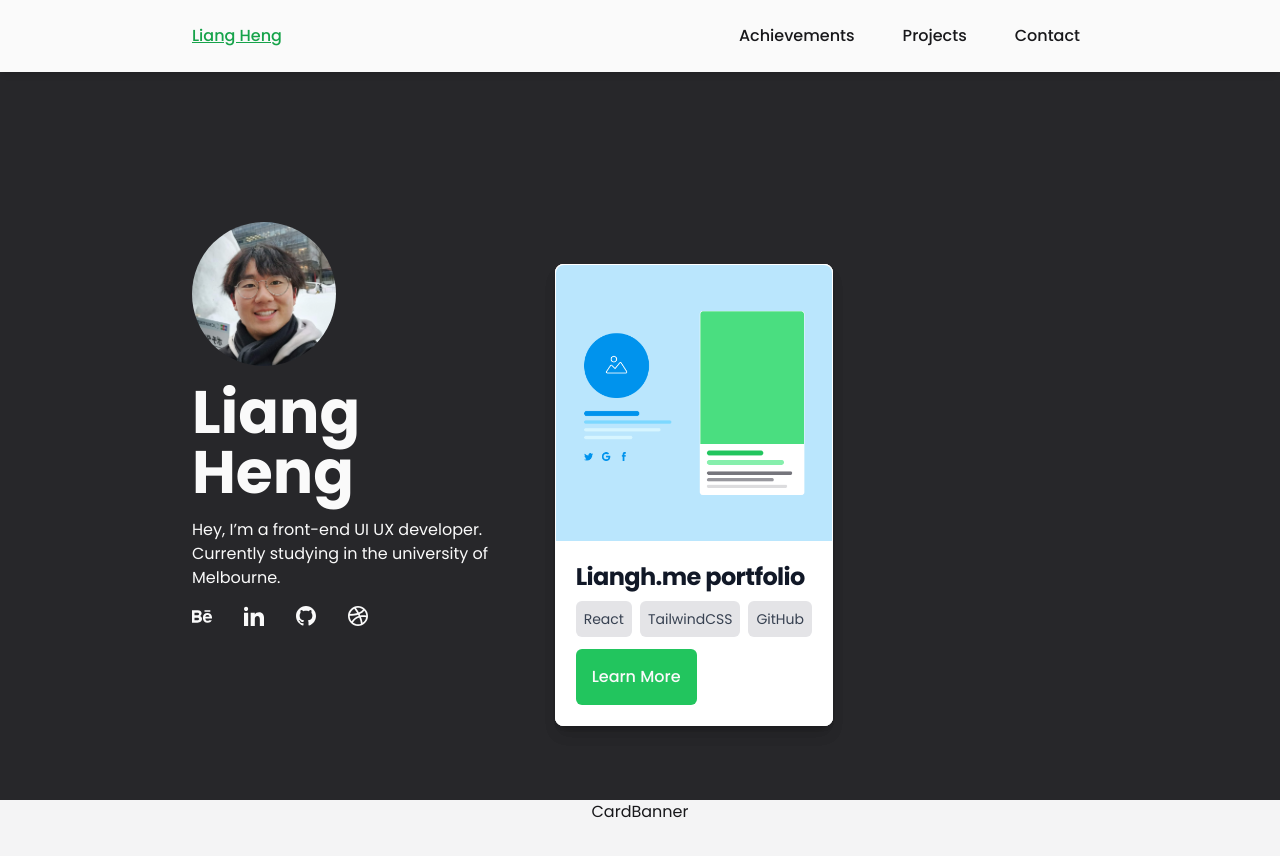
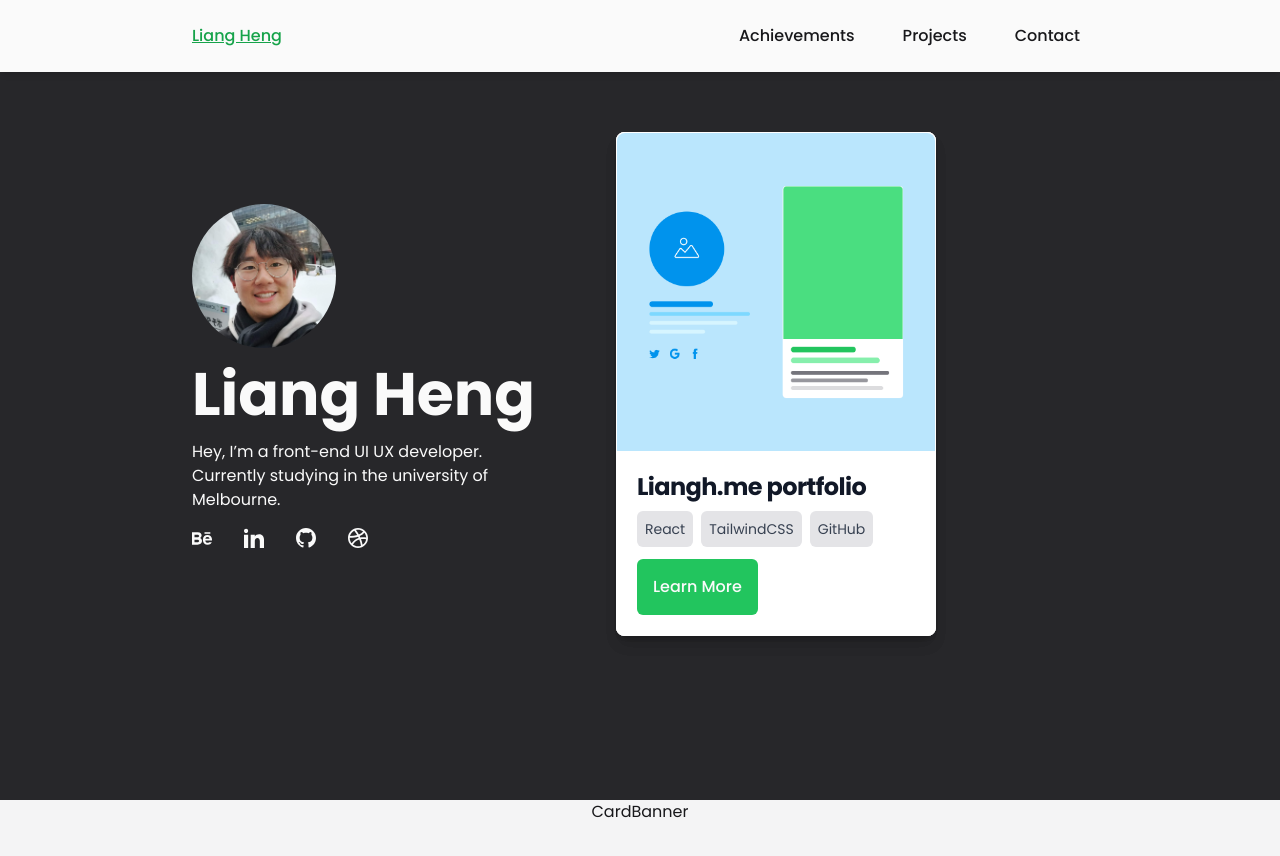
Before and after one commit to e3lo/liangh.me, a React (Vite) app: page / in a window 1280 px wide. Shown: the top 856 px of the page. Built offline with nearby package versions, Linux system fonts and the light colour scheme.

Commit message:
Fixed bug where card was not positioned center

```diff
--- a/src/components/HeroBanner.tsx
+++ b/src/components/HeroBanner.tsx
@@ -12,8 +12,8 @@ const HeroBanner = () => {
 
   return (
     <div ref={constraintsRef} className=" w-full h-full">
-      <div className="h-full flex flex-col md:flex-row max-w-4xl mx-32 xl:m-auto pt-24 pb-8 gap-16 items-center">
-        <div className="md:basis-1/3">
+      <div className="h-full flex flex-col md:flex-row max-w-4xl mx-32 xl:m-auto mt-20 pb-8 gap-16 items-center">
+        <div className="md:basis-1/">
           <img className="rounded-full max-h-36" src={profilePic}></img>
           <div>
             <h1 className="text-6xl font-bold py-4">Liang Heng</h1>
@@ -83,13 +83,13 @@ const HeroBanner = () => {
             </a>
           </div>
         </div>
-        <div className="w-auto relative bg-slate-100 -top-1/4 self-center">
+        <div className="w-full h-full relative">
           <motion.div
             drag
             dragConstraints={constraintsRef}
             dragMomentum={false}
             whileDrag={{ scale: 1.05 }}
-            className="absolute"
+            className="absolute top-1/2 -translate-y-1/2"
           >
             <div className="max-w-xs">
               <ProjectCard
@@ -105,7 +105,7 @@ const HeroBanner = () => {
             dragConstraints={constraintsRef}
             dragMomentum={false}
             whileDrag={{ scale: 1.05 }}
-            className="absolute"
+            className="absolute absolute top-1/2 -translate-y-1/2"
           >
             <div className="max-w-xs">
               <ProjectCard
```
